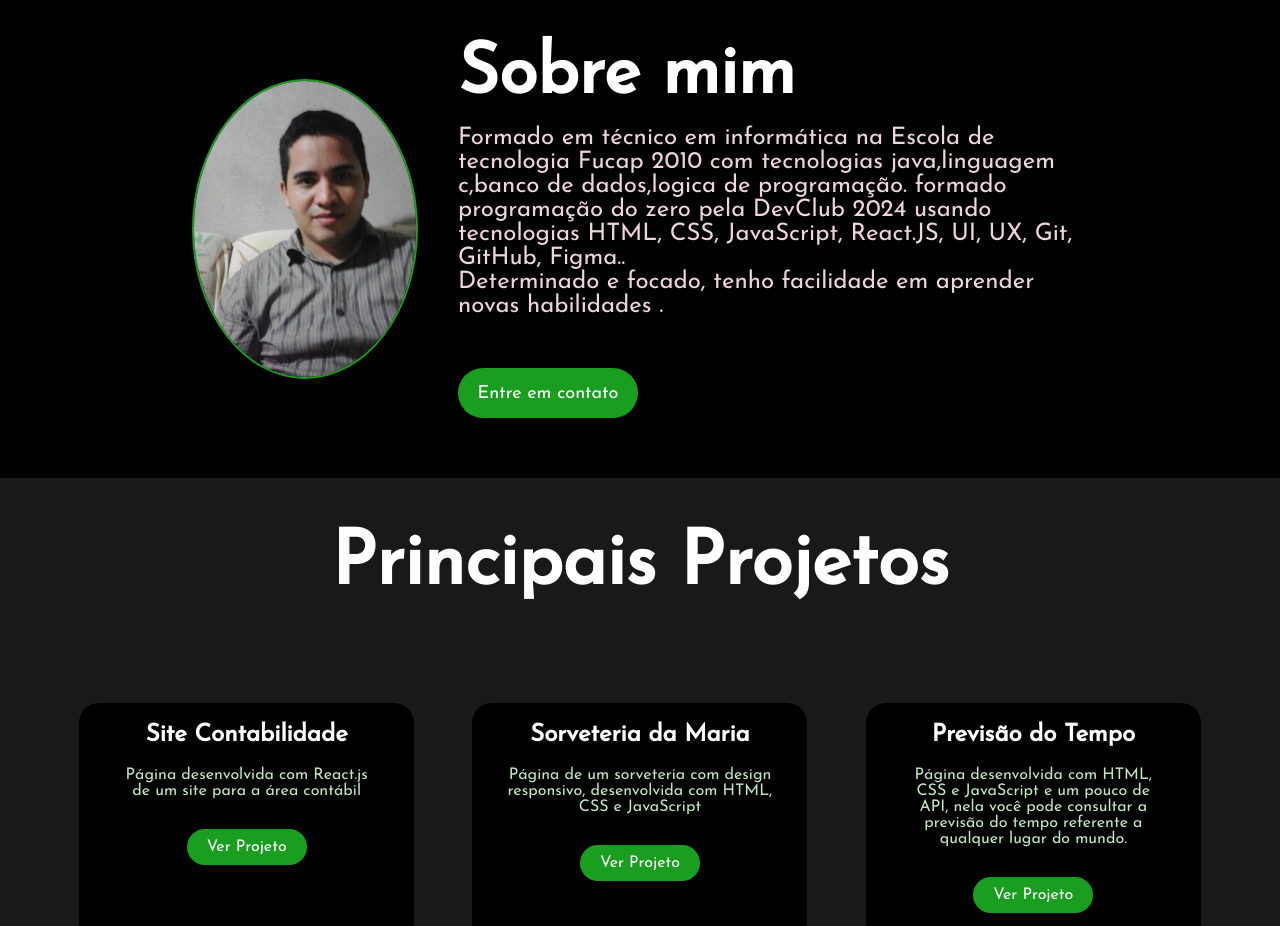
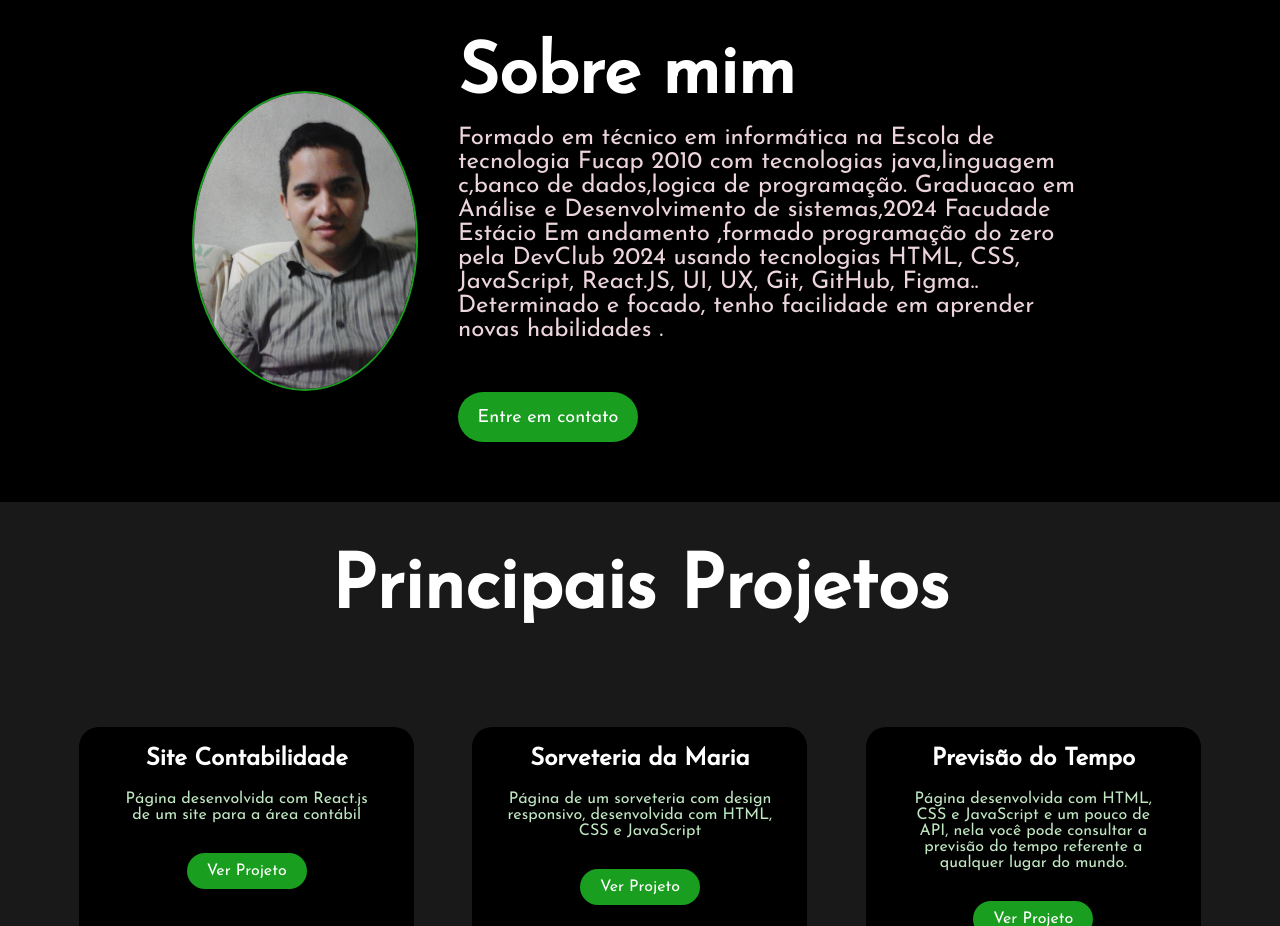
Before and after one commit to Marcosscr/projetoPortifolio, a plain HTML site: page index.html in a window 1280 px wide. Shown: the part 820-1746 px from the top of the page. Drawn offline with Linux system fonts and the light colour scheme.

```diff
--- a/index.html
+++ b/index.html
@@ -37,7 +37,8 @@
         <p>
           Formado em técnico em informática na Escola de tecnologia Fucap 2010
           com tecnologias java,linguagem c,banco de dados,logica de programação.
-          formado programação do zero pela DevClub 2024 usando tecnologias
+          Graduacao em Análise e Desenvolvimento de sistemas,2024 Facudade Estácio
+          Em andamento ,formado programação do zero pela DevClub 2024 usando tecnologias
           HTML, CSS, JavaScript, React.JS, UI, UX, Git, GitHub, Figma..<br />
           Determinado e focado, tenho facilidade em aprender novas habilidades    .
         </p>
```
